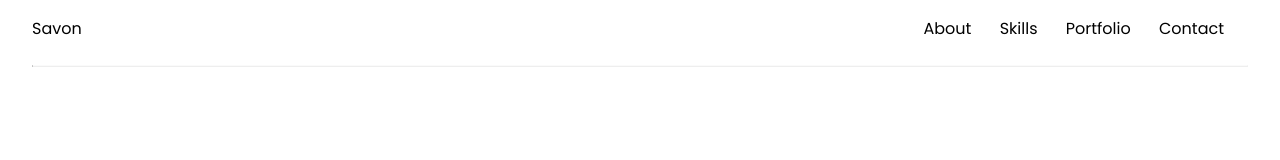
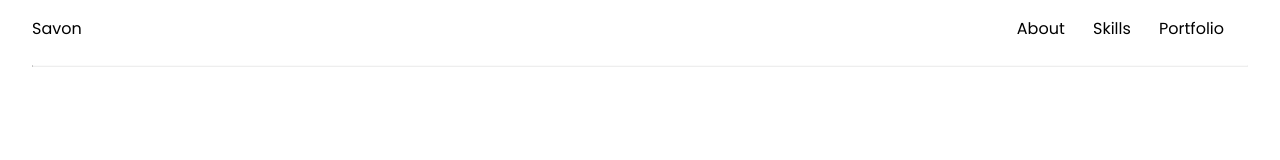
Before and after one commit to xqhuynh/portfolio-final, a plain HTML site: page index.html in a window 1280 px wide. Shown: the top 160 px of the page. Drawn offline with nearby package versions, Linux system fonts and the light colour scheme.

Commit message:
Remove contact link

```diff
--- a/index.html
+++ b/index.html
@@ -32,7 +32,7 @@
               <a href="#about" class="nav-link">About</a>
               <a href="#skills" class="nav-link">Skills</a>
               <a href="#portfolio" class="nav-link">Portfolio</a>
-              <a href="#contact" class="nav-link">Contact</a>
+              <!-- <a href="#contact" class="nav-link">Contact</a> -->
             </li>
           </ul>
         </div>
```
